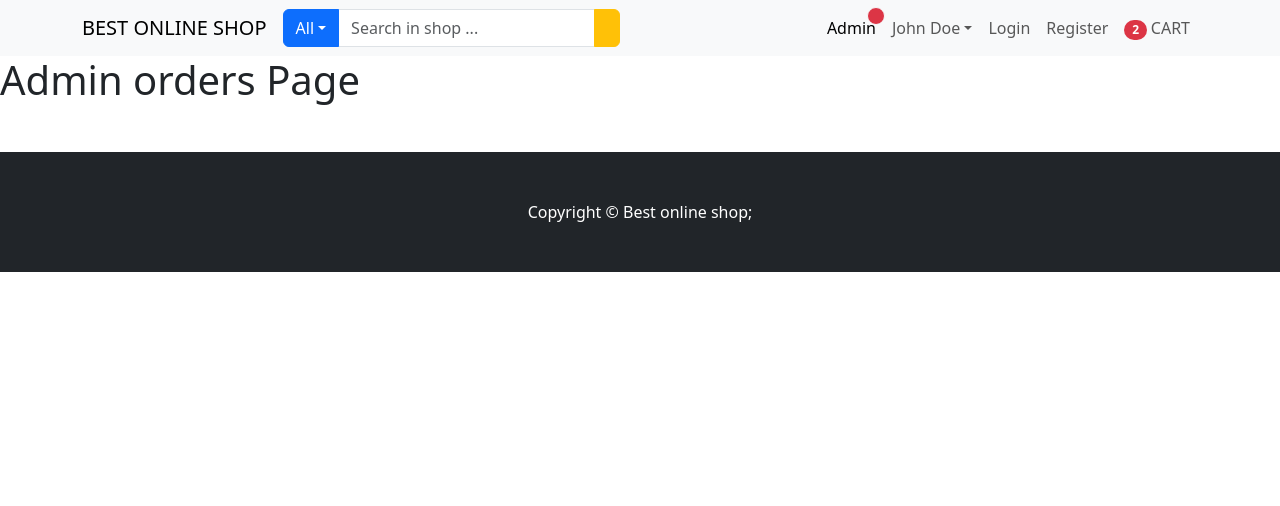
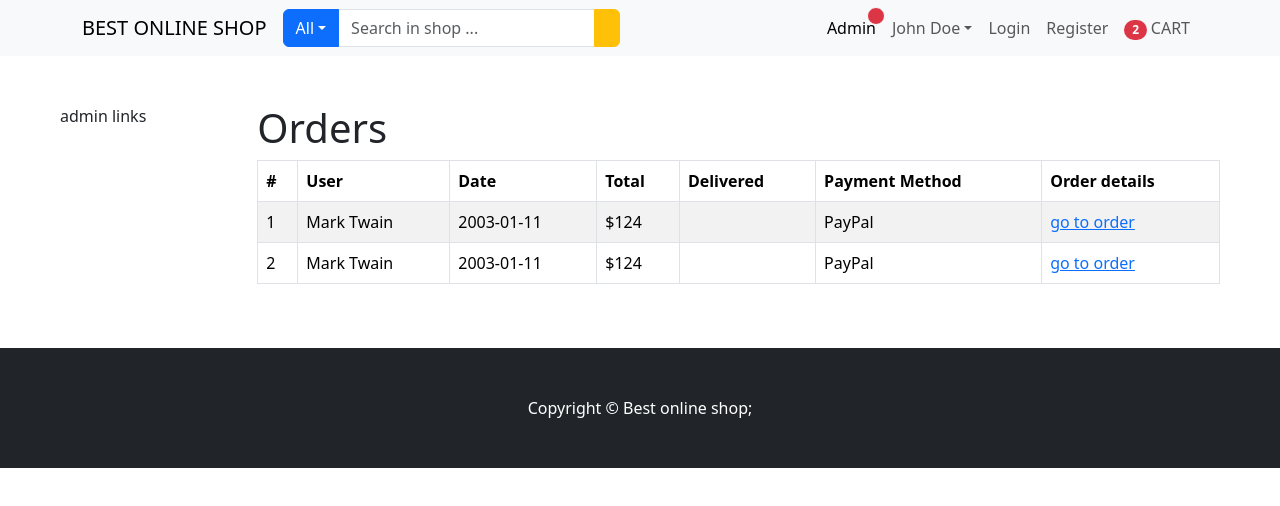
Before and after one commit to UzomaAkpala/e-commerce-frontend, a React (Create React App) app: page /admin/orders in a window 1280 px wide. Shown: the top 506 px of the page. Built offline with nearby package versions, Linux system fonts and the light colour scheme; the HTML template or start-up script is replaced by a standard one.

Commit message:
Prepare the Page for Admin Orders

```diff
--- a/src/pages/admin/AdminOrdersPage.js
+++ b/src/pages/admin/AdminOrdersPage.js
@@ -1,5 +1,50 @@
+import { Row, Col } from "react-bootstrap";
+import Table from "react-bootstrap/Table";
+import { Link } from "react-router-dom";
+
 function AdminOrdersPage() {
-  return <h1>Admin orders Page</h1>;
+  return (
+    <Row className="m-5">
+      <Col md={2}>admin links</Col>
+
+      <Col md={10}>
+        <h1>Orders</h1>
+
+        <Table striped bordered hover responsive>
+          <thead>
+            <tr>
+              <th>#</th>
+              <th>User</th>
+              <th>Date</th>
+              <th>Total</th>
+              <th>Delivered</th>
+              <th>Payment Method</th>
+              <th>Order details</th>
+            </tr>
+          </thead>
+          <tbody>
+            {["bi bi-check-lg text-success", "bi bi-x-lg text-danger"].map(
+              (item, idx) => (
+                <tr key={idx}>
+                  <td>{idx + 1}</td>
+                  <td>Mark Twain</td>
+                  <td>2003-01-11</td>
+                  <td>$124</td>
+                  <td>
+                    <i className={item}></i>
+                  </td>
+                  <td>PayPal</td>
+                  <td>
+                    <Link to="/admin/order-details">go to order</Link>
+                  </td>
+                </tr>
+              )
+            )}
+          </tbody>
+        </Table>
+      </Col>
+    </Row>
+  );
 }
 
 export default AdminOrdersPage;
```
